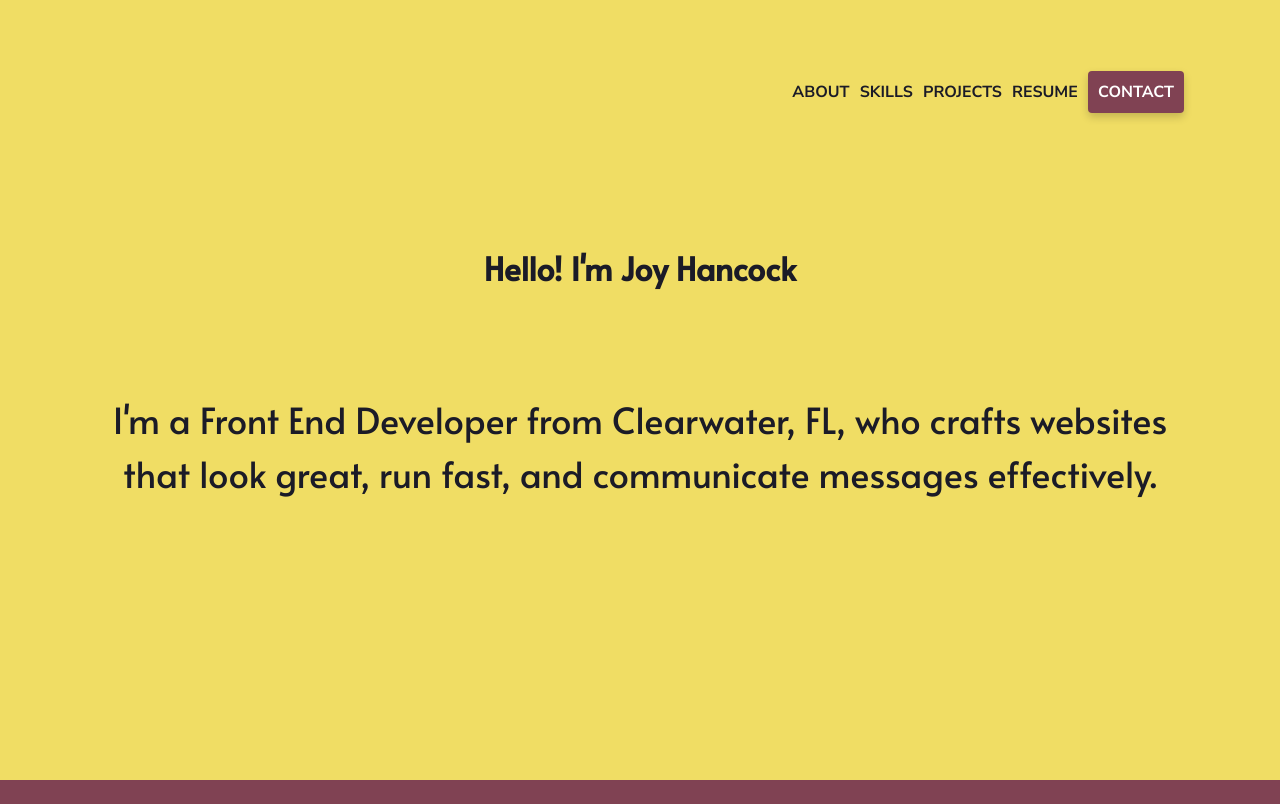
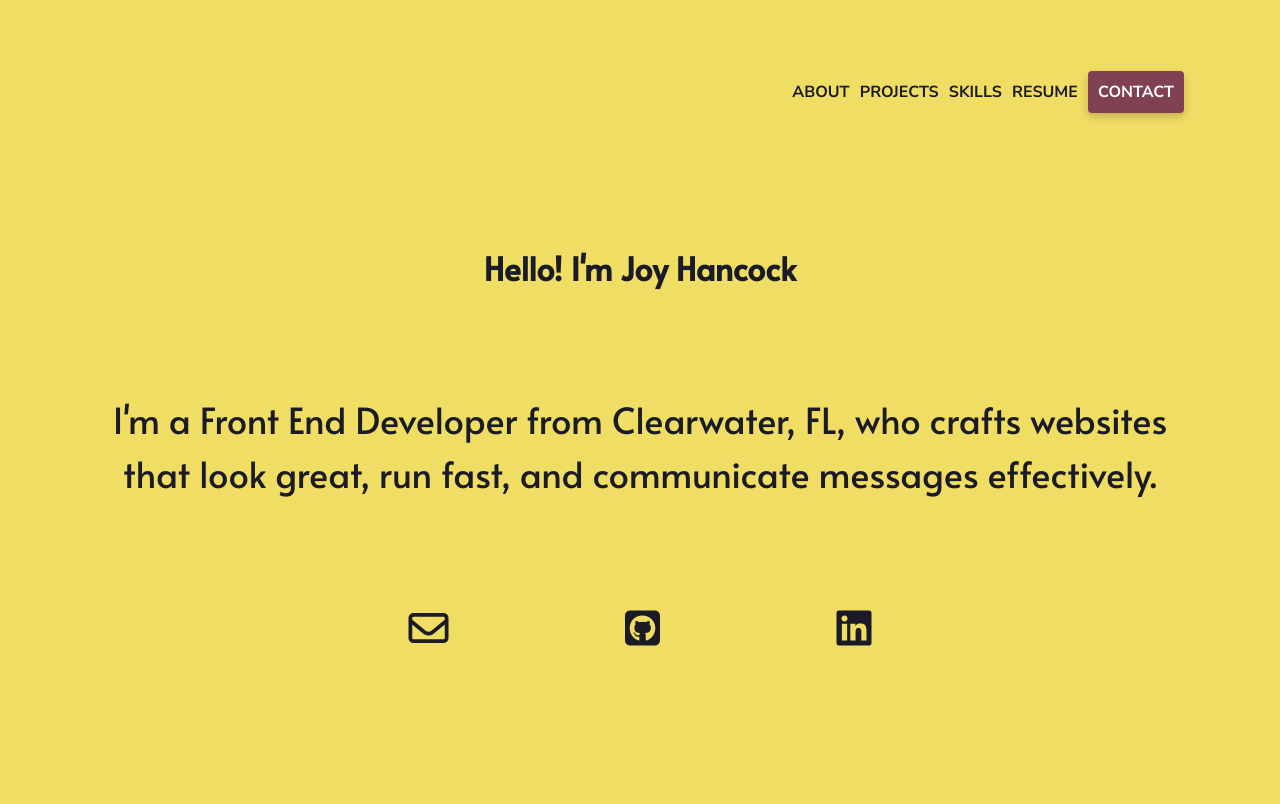
Before and after one commit to joy-hancock/my-portfolio, a website built with Parcel: page index.html in a window 1280 px wide. Shown: the top 804 px of the page. Built offline with nearby package versions, Linux system fonts and the light colour scheme.

Commit message:
Added icons in header

```diff
--- a/css/main.css
+++ b/css/main.css
@@ -229,6 +229,11 @@
       margin: 0 0 20px 0;
     }
 
+  header {
+    padding:30px 0 80px 0;
+  }
+
+
   header nav {
     padding: 0px 0 60px 0;
   }
@@ -237,8 +242,10 @@
     margin-bottom: 20px;
   }
 
-  .intro {
-    padding: 30px 0;
+
+  header .icons {
+    margin:60px 0 40px 0;
+
   }
 
   #projects {
@@ -358,7 +365,7 @@
   header {
     color: #1b1b27;
     background-color: #F0DD64;
-    padding:30px 0 80px 0;
+
   }
 
 
@@ -407,6 +414,43 @@
     line-height: 1.5;
 
   }
+
+  header .icons {
+    width:100%;
+
+
+  }
+
+header .contact-icons {
+  display: flex;
+  justify-content: center;
+}
+
+  header .contact-icons ul {
+    width: 75%;
+    display: flex;
+    justify-content: space-evenly;
+
+  }
+  header .contact-icons li {
+    display: flex;
+    justify-content: center;
+    align-items: center;
+    font-size: 2.5rem;
+  }
+
+  .contact-icons li a {
+    transition: 1s ease;
+  }
+
+  .contact-icons li a:hover {
+    color: #804253;
+    -webkit-transform: scale(1.2);
+    -ms-transform: scale(1.2);
+    transform: scale(1.2);
+    transition: 1s ease;
+  }
+
   /**************** Projects ********************/
   #projects {
     background-color: #804253;
@@ -506,7 +550,6 @@
   }
 
 
-  d
 
 
 
@@ -706,9 +749,12 @@
   }
 
   .intro {
-    padding: 80px 0;
+    padding-top: 80px;
   }
 
+  .icons {
+    padding-bottom: 80px;
+  }
 
   #projects {
     padding:120px 0 0 0;
@@ -905,7 +951,12 @@
   }
 
   .intro {
-    padding: 40px 0 140px 0;
+    padding: 40px 0 0 0;
+  }
+
+  header .icons {
+    margin-top: 100px;
+    padding-bottom: 140px;
   }
 
   #projects {
--- a/index.html
+++ b/index.html
@@ -37,11 +37,12 @@
             <a href=#about-section>About</a>
           </li>
           <li>
+            <a href=#projects>Projects</a>
+          </li>
+          <li>
             <a href=#skills>Skills</a>
           </li>
-          <li>
-            <a href=#projects>Projects</a>
-          </li>
+
           <li> <a href= "https://documentcloud.adobe.com/link/track?uri=urn:aaid:scds:US:68b4f2cd-32e0-4ab0-b05f-c3628c4f131a" target="_blank">Resume</a>
           </li>
           <li>
@@ -53,6 +54,22 @@
           <h1>Hello! I'm Joy Hancock</h1>
           <h2>I'm a Front End Developer from Clearwater, FL, who crafts websites that look great, run fast, and communicate messages effectively.</h2>
       </div>
+      <div class="icons">
+        <div class="contact-icons">
+        <ul>
+          <li><a href="mailto:joy@joy-hancock.com" target="_blank">
+            <i class="far fa-envelope"></i></a>
+          </li>
+          <li><a href="https://github.com/joy-hancock" target="_blank">
+            <i class="fab fa-github-square"></i></a>
+          </li>
+          <li><a href=https://www.linkedin.com/in/joyhancock/ target="_blank">
+              <i class="fa-brands fa-linkedin"></i></a>
+          </li>
+        </ul>
+      </div>
+    </div>
+
     </div>
 
   </header>
@@ -236,7 +253,8 @@
               <h2>About Me</h2>
 
               <p>
-              Having lived in five different countries around the world, I enjoy challenging myself to find the best way to communicate in a foreign language. This is what I love most about being a web developer. The vast array of coding languages provides me the freedom to find the best way of creating dynamic and interactive applications that can translate any idea, no matter how abstract, into an immersive and engaging user experience.
+              Front  End  Developer specializing  in  dynamic  web applications  with  a  strong executive  and  project management  background.</p>
+             <p> Having lived in five different countries around the world, I enjoy challenging myself to find the best way to communicate in a foreign language. This is what I love most about being a web developer. The vast array of coding languages provides me the freedom to find the best way of creating dynamic and interactive applications that can translate any idea, no matter how abstract, into an immersive and engaging user experience.
             </p>
               <p>When I'm not coding, I'm either brushing up on my Russian or engaged in deep discussion about the logical fallacies of Star Trek's Prime Directive.</p>
 
```
